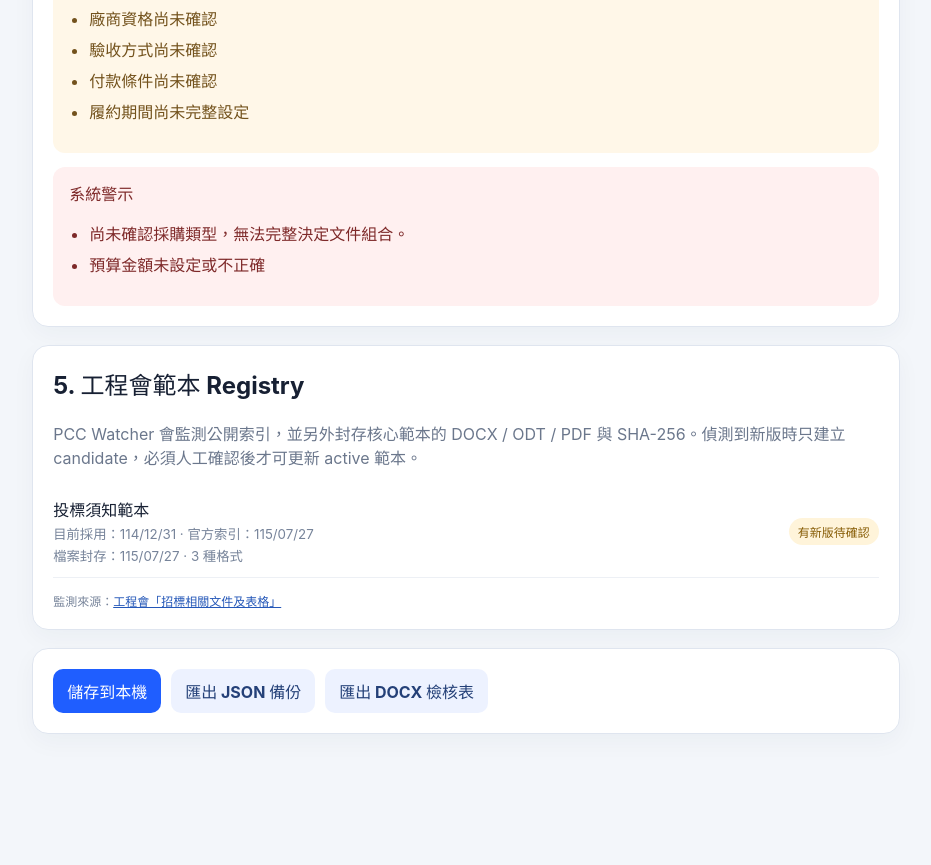
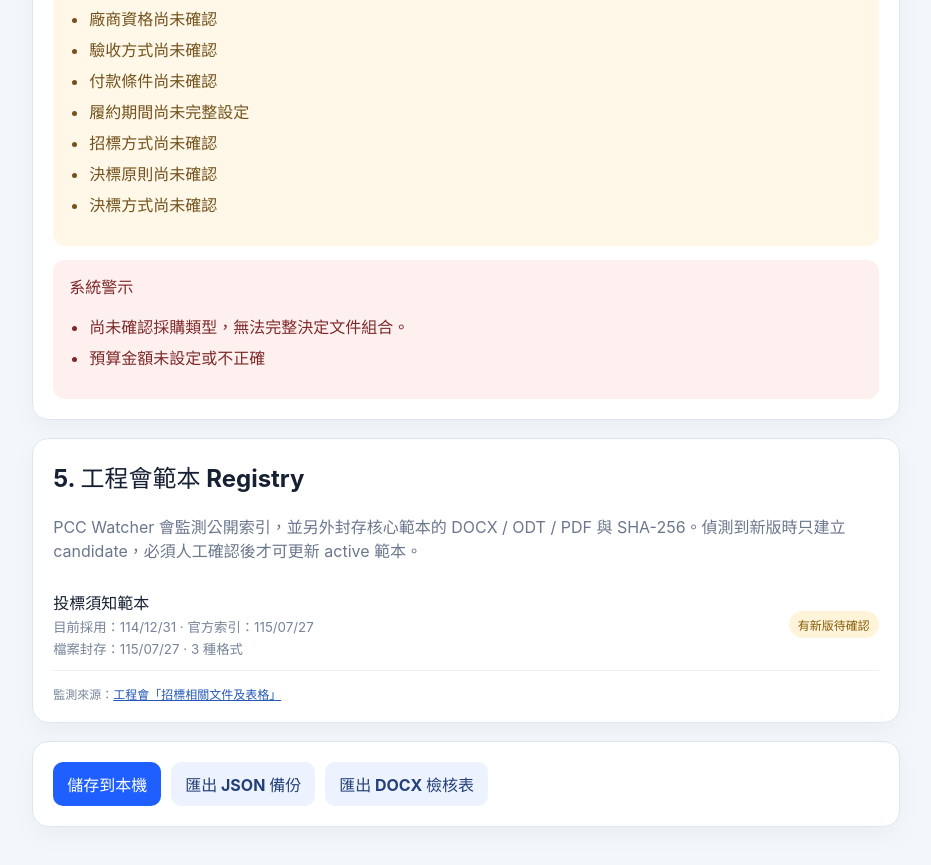
Before and after one commit to Harry5450/gov-procurement-assistant, a React (Vite) app: page / in a window 1280 px wide. Shown: the part 1980-2845 px from the top of the page, without its empty margins (329-1260 px from the left). Before the commit the page ends 2764 px from the top, so only its background shows below. Built offline with nearby package versions, Linux system fonts and the light colour scheme.

Commit message:
feat: validate document mapping fields

```diff
--- a/src/rules.ts
+++ b/src/rules.ts
@@ -1,3 +1,4 @@
+import { validateCanonicalConsistency } from './mapping';
 import type { ProcurementCase, RuleResult } from './types';
 
 const COMMON_DOCUMENTS = [
@@ -34,8 +35,13 @@ export function evaluateCase(procurementCase: ProcurementCase): RuleResult {
   if (!procurementCase.acceptanceMethod.trim()) confirmations.push('驗收方式尚未確認');
   if (!procurementCase.paymentTerms.trim()) confirmations.push('付款條件尚未確認');
   if (!procurementCase.contractStart || !procurementCase.contractEnd) confirmations.push('履約期間尚未完整設定');
+  if (!procurementCase.procurementMethod?.trim()) confirmations.push('招標方式尚未確認');
+  if (!procurementCase.awardPrinciple?.trim()) confirmations.push('決標原則尚未確認');
+  if (!procurementCase.awardMethod?.trim()) confirmations.push('決標方式尚未確認');
+  if (!procurementCase.contractPriceMethod?.trim() && procurementCase.category !== 'unknown') confirmations.push('契約價金計算方式尚未確認');
   if (procurementCase.budget <= 0) warnings.push('預算金額未設定或不正確');
   if (procurementCase.reservePrice !== undefined) warnings.push('偵測到底價／預估底價欄位：此資料屬 RESTRICTED，不得送往外部 LLM。');
+  warnings.push(...validateCanonicalConsistency(procurementCase));
 
   return { requiredDocuments, optionalDocuments, confirmations, warnings };
 }
@@ -52,6 +58,10 @@ export function completenessScore(procurementCase: ProcurementCase): number {
     procurementCase.paymentTerms.trim().length > 0,
     procurementCase.acceptanceMethod.trim().length > 0,
     procurementCase.vendorQualification.trim().length > 0,
+    Boolean(procurementCase.procurementMethod?.trim()),
+    Boolean(procurementCase.awardPrinciple?.trim()),
+    Boolean(procurementCase.awardMethod?.trim()),
+    Boolean(procurementCase.contractPriceMethod?.trim()),
   ];
   return Math.round((checks.filter(Boolean).length / checks.length) * 100);
 }
```
